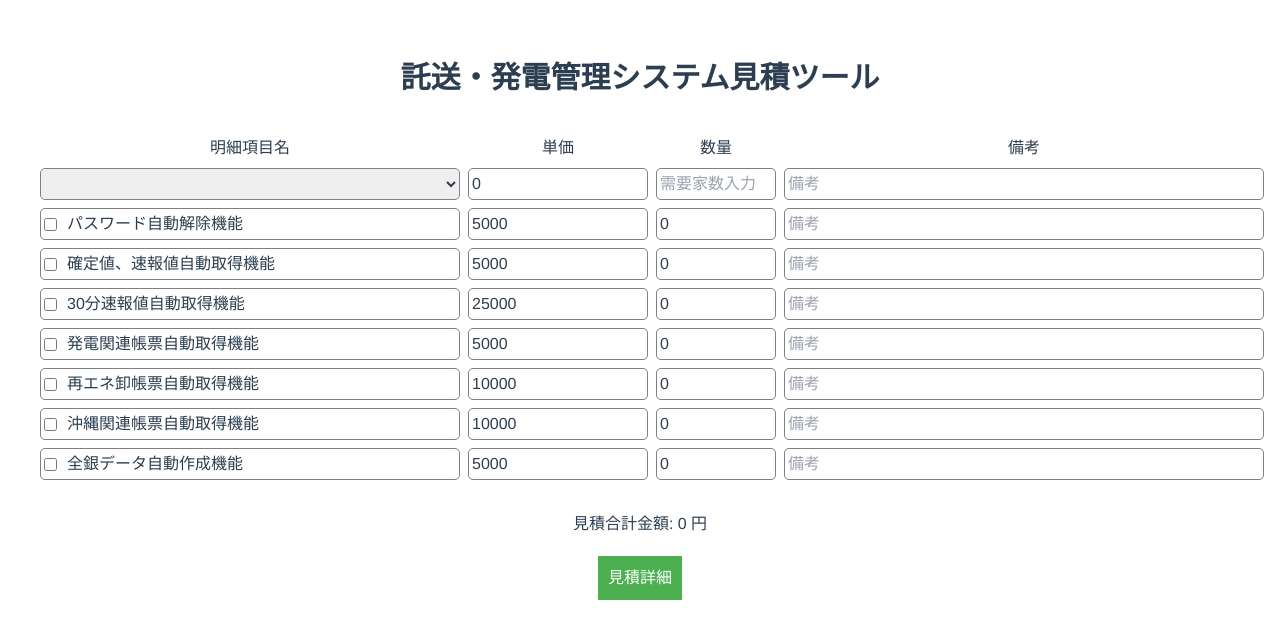
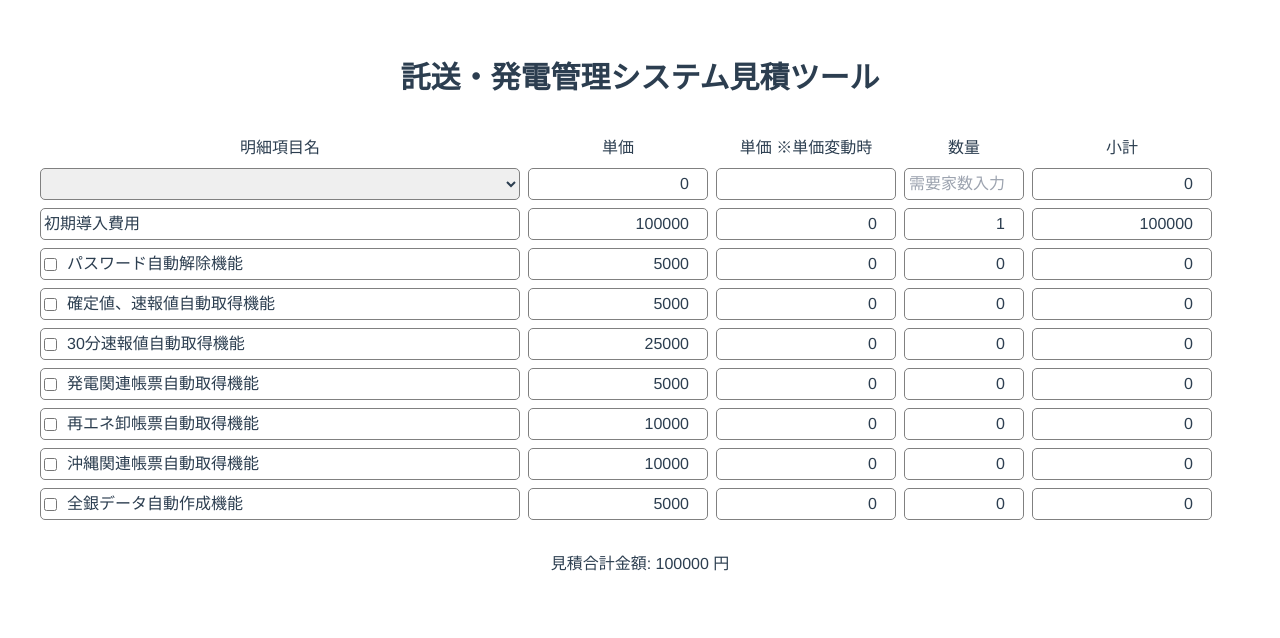
Before and after one commit to JEONGJONGIN/fpponopono-takusou-estimate, a Vue app: page / in a window 1280 px wide. Shown: the top 638 px of the page. Built offline with nearby package versions, Linux system fonts and the light colour scheme.

Commit message:
上書き単価、小計欄、小計の計算ロジック追加、備考の部分削除

```diff
--- a/src/components/HelloWorld.vue
+++ b/src/components/HelloWorld.vue
@@ -5,17 +5,75 @@
       <div class="fpinvoice">
         <div>明細項目名</div>
         <div>単価</div>
+        <div>単価 ※単価変動時</div>
         <div>数量</div>
-        <div>備考</div>
+        <div>小計</div>
         <div class="billing-items">
           <select v-model="selectedPlan" id="plan-select" @change="updatePrice">
             <option v-for="(plan, index) in plans" :key="index" :value="plan">
               {{ plan.name }}
             </option>
           </select>
-          <input type="text" :value="monthlyFee" placeholder="単価" readonly />
-          <input type="number" v-model="customerCount" placeholder="需要家数入力" />
-          <input type="text" placeholder="備考" />
+          <input
+            type="number"
+            :value="monthlyFee"
+            placeholder="単価"
+            class="text-right"
+            readonly
+          />
+          <input type="number" placeholder="" class="text-right" readonly />
+          <input
+            type="number"
+            v-model="customerCount"
+            placeholder="需要家数入力"
+            class="text-right"
+          />
+          <input
+            type="number"
+            :value="monthlyFee"
+            placeholder="0"
+            class="text-right"
+            readonly
+          />
+        </div>
+        <div
+          v-for="(stCost, index) in startUpCost"
+          :key="'startup-' + index"
+          class="billing-items"
+        >
+            <input
+              type="text"
+              :value="stCost.name"
+              placeholder="明細項目名"
+              class="pl-10"
+              readonly
+            />
+          <input
+            type="number"
+            :value="stCost.price"
+            placeholder="単価"
+            class="text-right"
+            readonly
+          />
+          <input
+            type="number"
+            v-model.number="stCost.variablePrice"
+            placeholder="単価_変動時用"
+            class="text-right"
+          />
+          <input
+            type="number"
+            v-model.number="stCost.quantity"
+            placeholder="数量"
+            class="text-right"
+          />
+          <input
+            type="number"
+            :value="calculateCost(stCost)"
+            placeholder="0"
+            class="text-right"
+            readonly
+          />
         </div>
         <div
           v-for="(product, index) in products"
@@ -30,16 +88,37 @@
               v-model="product.selected"
               @change="handleCheckboxChange(product)"
             />
-            <label class="product-name" :for="'product-' + index">{{ product.name }}</label>
+            <label class="product-name" :for="'product-' + index">{{
+              product.name
+            }}</label>
           </div>
           <input
-            type="text"
+            type="number"
             :value="product.price"
             placeholder="単価"
+            class="text-right"
             readonly
           />
-          <input type="number" placeholder="数量" v-model="product.quantity" readonly/>
-          <input type="text" placeholder="備考" />
+          <input
+            type="number"
+            v-model.number="product.variablePrice"
+            placeholder="単価_変動時用"
+            class="text-right"
+          />
+          <input
+            type="number"
+            placeholder="数量"
+            v-model.number="product.quantity"
+            class="text-right"
+            readonly
+          />
+          <input
+            type="number"
+            :value="calculateCost(product)"
+            placeholder="0"
+            class="text-right"
+            readonly
+          />
         </div>
       </div>
     </div>
@@ -47,7 +126,7 @@
     <div class="total">
       <h2>見積合計金額: {{ totalPrice }} 円</h2>
     </div>
-    <button @click="generateEstimate">見積詳細</button>
+    <!-- <button @click="generateEstimate">見積詳細</button>
     <div v-if="estimateGenerated">
       <h3>見積詳細</h3>
       <ul>
@@ -59,7 +138,7 @@
         </li>
       </ul>
       <h4>合計金額: {{ totalPrice }} 円</h4>
-    </div>
+    </div> -->
   </div>
 </template>
 
@@ -71,6 +150,16 @@ const plans = ref([
   { name: "ベーシック プラン", basePrice: 32000 },
   { name: "スタンダード プラン", basePrice: 40000 },
   { name: "コンプリート プラン", basePrice: 50000 },
+]);
+
+//初期導入費用
+const startUpCost = ref([
+  {
+    name: "初期導入費用",
+    price: 100000,
+    quantity: 1,
+    variablePrice: 0,
+  },
 ]);
 
 // 選択したプラン及び需要家数
@@ -137,45 +226,95 @@ const monthlyFee = computed(() => {
 
 // オプションサービス
 const products = ref([
-  { name: "パスワード自動解除機能", price: 5000, selected: false, quantity: 0 },
-  { name: "確定値、速報値自動取得機能", price: 5000, selected: false, quantity: 0 },
-  { name: "30分速報値自動取得機能", price: 25000, selected: false, quantity: 0 },
-  { name: "発電関連帳票自動取得機能", price: 5000, selected: false, quantity: 0 },
-  { name: "再エネ卸帳票自動取得機能", price: 10000, selected: false, quantity: 0 },
-  { name: "沖縄関連帳票自動取得機能", price: 10000, selected: false, quantity: 0 },
-  { name: "全銀データ自動作成機能", price: 5000, selected: false, quantity: 0 },
+  {
+    name: "パスワード自動解除機能",
+    price: 5000,
+    selected: false,
+    quantity: 0,
+    variablePrice: 0,
+  },
+  {
+    name: "確定値、速報値自動取得機能",
+    price: 5000,
+    selected: false,
+    quantity: 0,
+    variablePrice: 0,
+  },
+  {
+    name: "30分速報値自動取得機能",
+    price: 25000,
+    selected: false,
+    quantity: 0,
+    variablePrice: 0,
+  },
+  {
+    name: "発電関連帳票自動取得機能",
+    price: 5000,
+    selected: false,
+    quantity: 0,
+    variablePrice: 0,
+  },
+  {
+    name: "再エネ卸帳票自動取得機能",
+    price: 10000,
+    selected: false,
+    quantity: 0,
+    variablePrice: 0,
+  },
+  {
+    name: "沖縄関連帳票自動取得機能",
+    price: 10000,
+    selected: false,
+    quantity: 0,
+    variablePrice: 0,
+  },
+  {
+    name: "全銀データ自動作成機能",
+    price: 5000,
+    selected: false,
+    quantity: 0,
+    variablePrice: 0,
+  },
 ]);
 
 //オプションのチェックボックスを押すと数量がの値を1にする
 function handleCheckboxChange(product) {
-  if(product.selected){
+  if (product.selected) {
     product.quantity = 1;
   } else {
     product.quantity = 0;
   }
 }
 
-// オプションサービス総額計算
-const optionsTotalPrice = computed(() => {
-  return products.value
-    .filter((product) => product.selected)
-    .reduce((total, product) => total + product.price, 0);
+//各項目のtotalCostを計算
+function calculateCost(item) {
+  const unitPrice = item.variablePrice > 0 ? item.variablePrice : item.price;
+  return unitPrice * item.quantity;
+}
+
+// 総合額計算
+const totalPrice = computed(() => {
+  const startupTotal = startUpCost.value.reduce(
+    (sum, stCost) => sum + calculateCost(stCost),
+    0
+  );
+  const optionsTotal = products.value.reduce(
+    (sum, product) => (product.selected ? sum + calculateCost(product) : sum),
+    0
+  );
+  return monthlyFee.value + startupTotal + optionsTotal;
 });
 
-const totalPrice = computed(() => {
-  return monthlyFee.value + optionsTotalPrice.value;
-});
+// 選択されたオプション目録
+// const selectedProducts = computed(() => {
+//   return products.value.filter((product) => product.selected);
+// });
 
-// 선택된 제품 목록
-const selectedProducts = computed(() => {
-  return products.value.filter((product) => product.selected);
-});
-
-// 견적 생성 버튼 클릭 시 처리
-const estimateGenerated = ref(false);
-const generateEstimate = () => {
-  estimateGenerated.value = true;
-};
+// // 견적 생성 버튼 클릭 시 처리
+// const estimateGenerated = ref(false);
+// const generateEstimate = () => {
+//   estimateGenerated.value = true;
+// };
 </script>
 
 <!-- Add "scoped" attribute to limit CSS to this component only -->
@@ -223,7 +362,7 @@ ul {
   max-width: 1200px;
   margin: auto;
   display: grid;
-  grid-template-columns: 35% 15% 10% 40%;
+  grid-template-columns: 40% 15% 15% 10% 15%;
   margin-bottom: 2rem;
   gap: 0.5rem;
 }
@@ -256,6 +395,4 @@ select {
   padding: 5px;
   border-radius: 5px;
 }
-
-
 </style>
```
